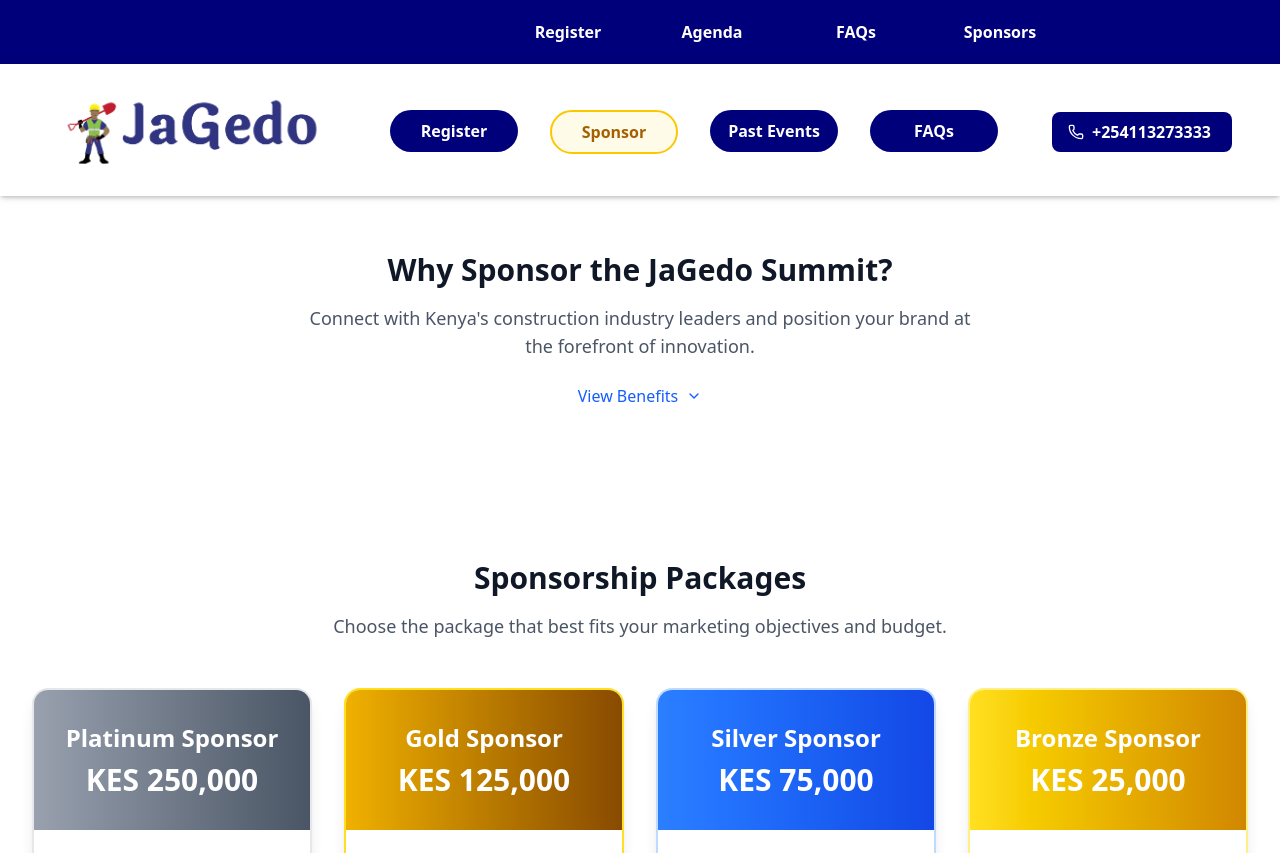
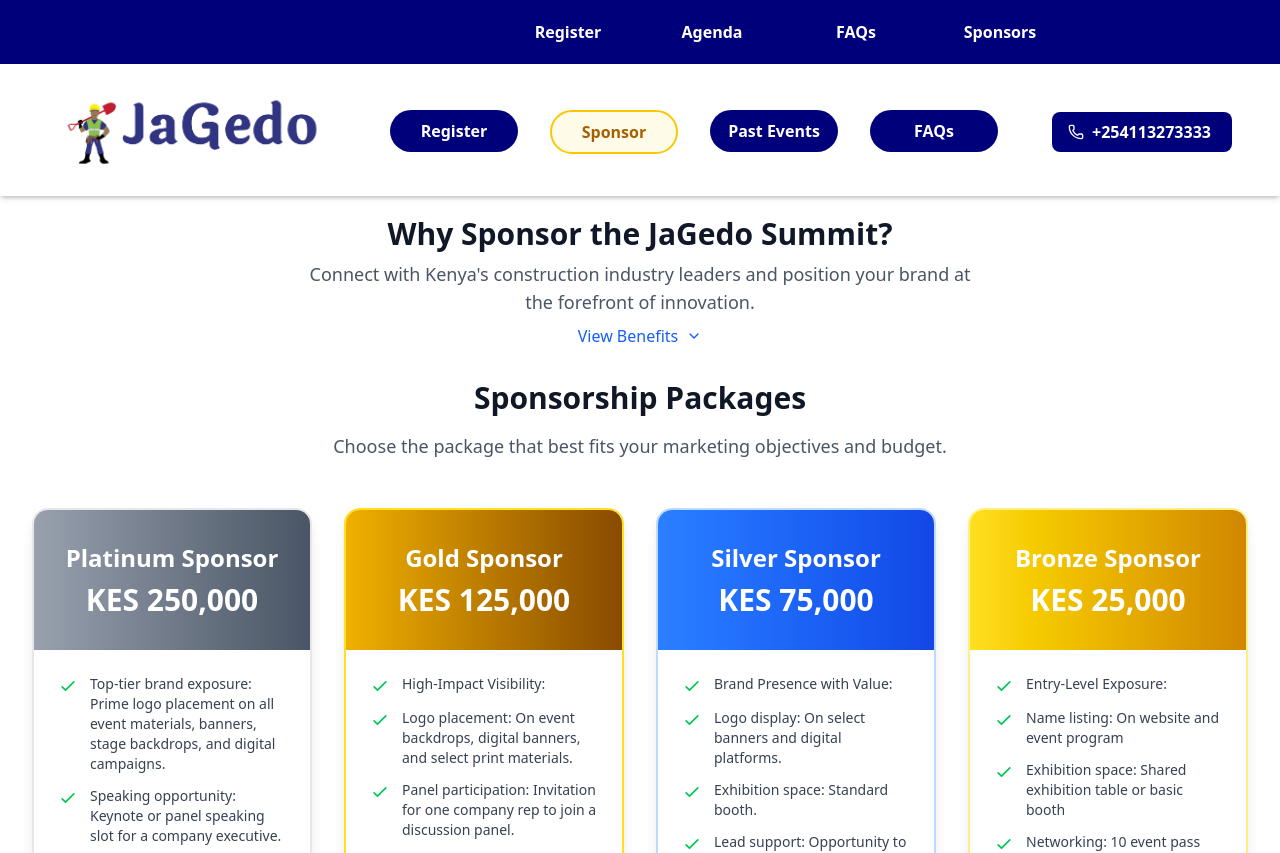
Before and after one commit to gituhumwangi/JBIS, a React (Vite) app in the folder jagedo-sEvents/: page /sponsors in a window 1280 px wide. Shown: the top 853 px of the page. Built offline with nearby package versions, Linux system fonts and the light colour scheme.

Commit message:
Update17.0

```diff
--- a/jagedo-sEvents/src/components/NavBar.jsx
+++ b/jagedo-sEvents/src/components/NavBar.jsx
@@ -21,7 +21,11 @@
     <nav className="bg-white drop-shadow-sm pt-1 relative z-50">
       <div className="flex justify-between items-center px-4 py-3 md:px-8 lg:px-12">
         {/* Left: Logo */}
-        <Link to="/" className="flex-shrink-0">
+        <Link
+        to="https://jagedov3-designs.vercel.app/#/"
+        className="flex-shrink-0"
+        target = "_blank"
+        rel = "noopener noreferrer" >
           <img
             src={Japageologo}
             alt="Japageo Logo"
--- a/jagedo-sEvents/src/pages/Sponsers.jsx
+++ b/jagedo-sEvents/src/pages/Sponsers.jsx
@@ -236,13 +236,13 @@
         </div>
               </section> */}
 
-        <section className="py-2 px-4 sm:px-4 lg:px-5 bg-white my-2">
-                <div className="max-w-6xl mx-auto py-10">
-                  <div className="text-center mb-8">
-                    <h2 className="text-3xl font-bold text-gray-900 mb-4">
+        <section className="py-2 px-4 sm:px-4 lg:px-5 sm:py-2 lg:py-2 bg-white my-2">
+                <div className="max-w-6xl mx-auto py-1">
+                  <div className="text-center mb-2">
+                    <h2 className="text-3xl font-bold text-gray-900 mb-2">
                       Why Sponsor the JaGedo Summit?
                     </h2>
-                    <p className="text-lg text-gray-600 max-w-2xl mx-auto mb-6">
+                    <p className="text-lg text-gray-600 max-w-2xl mx-auto mb-2">
                       Connect with Kenya's construction industry leaders and position your brand at the forefront of innovation.
                     </p>
 
@@ -276,7 +276,7 @@
 
 
         {/* Sponsorship Packages */}
-<section id="packages" className="py-16 px-4 sm:px-6 lg:px-8">
+<section id="packages" className="py-1 px-4 sm:px-6 lg:px-8">
   <div className="max-w-7xl mx-auto">
     <div className="text-center mb-12">
       <h2 className="text-3xl font-bold text-gray-900 mb-4">
```
